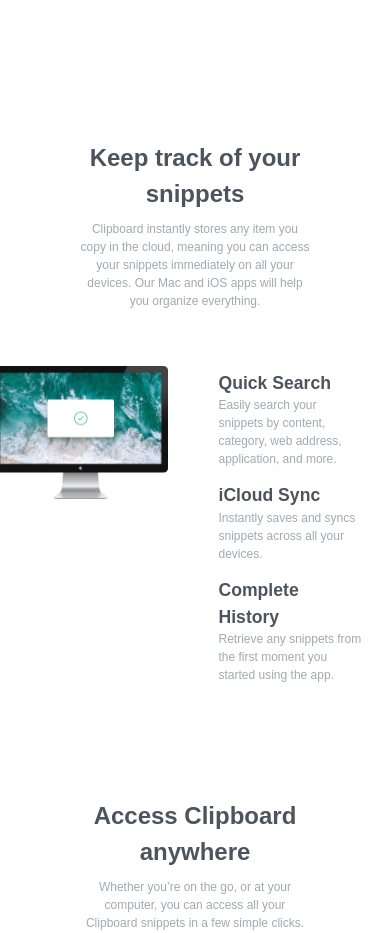
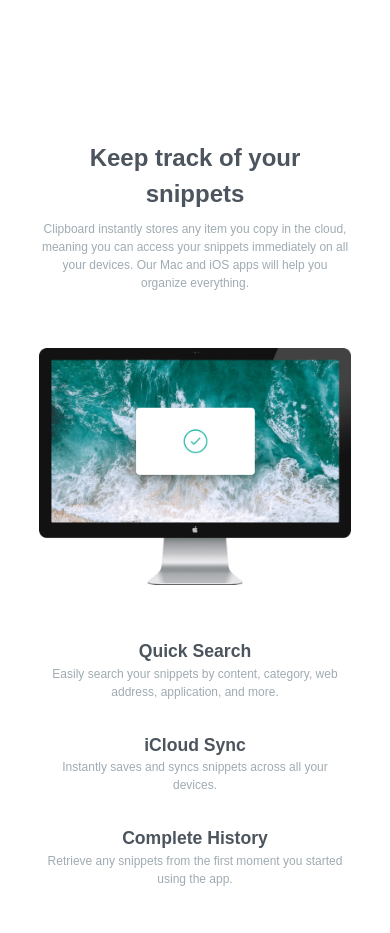
Before and after one commit to AnshumanMahato/clipboard-landing-page, a website: page index.html in a window 390 px wide. Shown: the part 760-1693 px from the top of the page. Drawn offline with Linux system fonts and the light colour scheme; files whose address does not match are found by name; a web font is replaced by a local one.

Commit message:
section featyes and toolset mobile

```diff
--- a/scss/main.scss
+++ b/scss/main.scss
@@ -185,6 +185,12 @@
   grid-template-columns: 1fr 1fr;
   grid-gap: 5rem;
   margin: 5rem 0 10rem;
+
+  @media only screen and (max-width:600px) {
+    grid-template-columns: 1fr;
+    margin: 5rem 0;
+    text-align: center;
+  }
 }
 
 .feature-header {
@@ -194,6 +200,10 @@
 
   @media only screen and (max-width:1024px) {
     padding: 2rem 20%;
+  }
+
+  @media only screen and (max-width:600px) {
+    padding: 2rem 10%;
   }
 }
 
@@ -206,6 +216,11 @@
 
     @media only screen and (max-width:1200px) {
       width: 100%;
+    }
+
+    @media only screen and (max-width:600px) {
+      left: 0;
+      width: 80%;
     }
   }
 }
@@ -222,6 +237,10 @@
   @media only screen and (max-width:800px) {
     padding: 2%;
     padding-right: 15%;
+  }
+
+  @media only screen and (max-width:600px) {
+    padding: 2% 10%;
   }
 }
 
@@ -252,6 +271,10 @@
   @media only screen and (max-width:1024px) {
     padding: 2rem 20%;
   }
+
+  @media only screen and (max-width:600px) {
+    padding: 2rem 10%;
+  }
 }
 
 .display-image {
@@ -277,6 +300,10 @@
   @media only screen and (max-width:1024px) {
     padding: 2rem 20%;
   }
+
+  @media only screen and (max-width:600px) {
+    padding: 2rem 10%;
+  }
 }
 
 .cards {
@@ -295,6 +322,10 @@
     display: inline-block;
     font-size: 4rem;
     padding: 2rem 0 5rem;
+
+    @media only screen and (max-width:600px) {
+      padding: 2rem 0;
+    }
   }
 
   &-title {
@@ -303,6 +334,11 @@
 
   &-description {
     font-size: 1.5rem;
+  }
+
+  @media only screen and (max-width:600px) {
+    width: 100%;
+    margin: 3% 0
   }
 }
 
```
Also changed, not shown: css/style.css.
